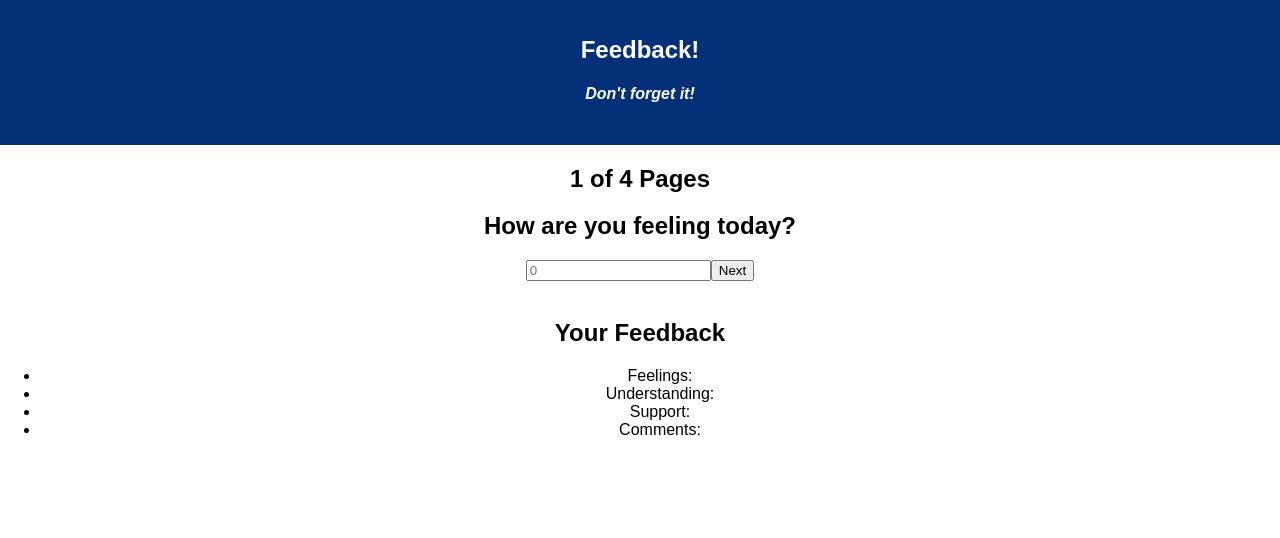
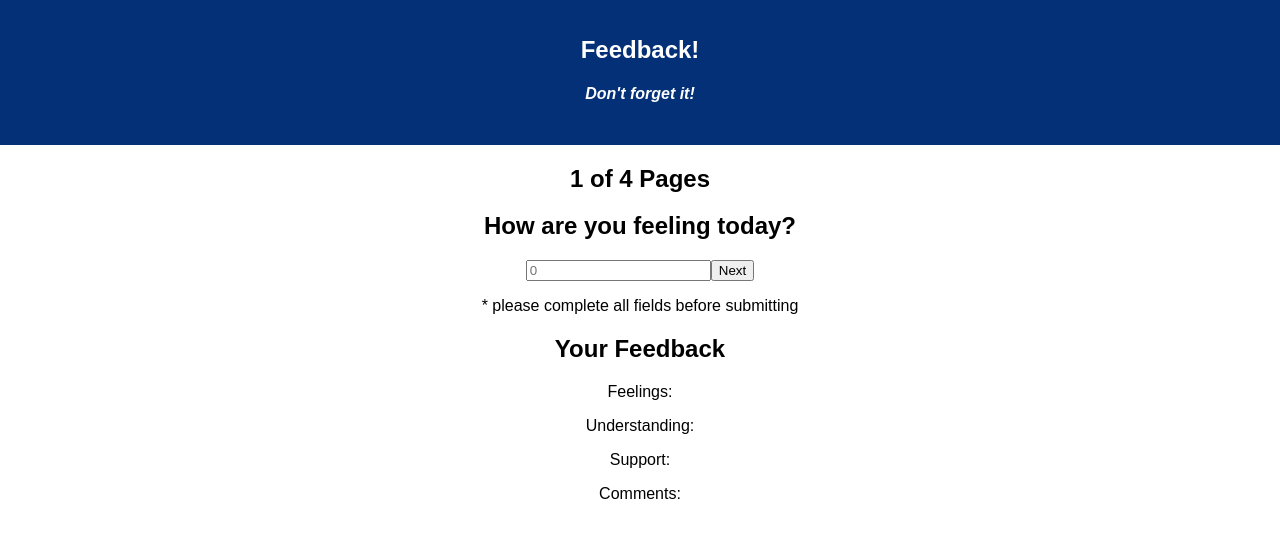
Before and after one commit to ryanmundy/weekend-challenge-5-feedback, a React (Create React App) app: page /#/ in a window 1280 px wide. Shown: the top 538 px of the page. Built offline with nearby package versions, Linux system fonts and the light colour scheme.

Commit message:
adds success page

```diff
--- a/src/components/App/App.js
+++ b/src/components/App/App.js
@@ -7,8 +7,10 @@ import StepTwo from '../StepTwo/StepTwo';
 import StepThree from '../StepThree/StepThree';
 import StepFour from '../StepFour/StepFour';
 import Review from '../Review/Review';
+import Success from '../Success/Success';
 
 class App extends Component {
+
   render() {
     return (
       <Router>
@@ -21,8 +23,9 @@ class App extends Component {
           <Route path="/2" exact component={StepTwo} />
           <Route path="/3" exact component={StepThree} />
           <Route path="/4" exact component={StepFour} />
-        <br/>
-        <Review/>
+          <Route path="/5" exact component={Success} />
+
+
 
       </div>
       </Router>
--- a/src/components/Review/Review.js
+++ b/src/components/Review/Review.js
@@ -3,7 +3,8 @@ import axios from 'axios';
 import { connect } from 'react-redux';
 
 class Review extends Component {
-    submitFeedback = () => {
+
+ submitFeedback = () => {
         const feeling = this.props.reduxStore.stepOneReducer.feeling;
         const understanding = this.props.reduxStore.stepTwoReducer.understanding;
         const support = this.props.reduxStore.stepThreeReducer.support;
@@ -18,12 +19,11 @@ class Review extends Component {
         axios.post('/feedback', objectToSend)
             .then(res => {
                 console.log('back from server with', res.data);
-
+                alert('Feedback successfully submitted!')
             }).catch(err => {
                 console.log('error in post:', err);
-            })
+         })
     }
-// }//end else
 
     render() {
         let submitButton;
@@ -31,19 +31,24 @@ class Review extends Component {
              this.props.reduxStore.stepThreeReducer.completed === true &&
              this.props.reduxStore.stepTwoReducer.completed === true &&
              this.props.reduxStore.stepOneReducer.completed === true){
-            submitButton = <button onClick={this.submitFeedback}>Submit Feedback</button>
+            submitButton = <button onClick={this.submitFeedback}>Submit</button>
+        }else{
+            submitButton = <p>* please complete all fields before submitting</p>
         }
+
 
         return (
             <div>
+                {submitButton}
                 <h2>Your Feedback</h2>
-                <ul>
-                    <li>Feelings: {this.props.reduxStore.stepOneReducer.feeling}</li>
-                    <li>Understanding: {this.props.reduxStore.stepTwoReducer.understanding}</li>
-                    <li>Support: {this.props.reduxStore.stepThreeReducer.support}</li>
-                    <li>Comments: {this.props.reduxStore.stepFourReducer.comments}</li>
-                </ul>
-                {submitButton}
+
+
+                    <p>Feelings: {this.props.reduxStore.stepOneReducer.feeling}</p>
+                    <p>Understanding: {this.props.reduxStore.stepTwoReducer.understanding}</p>
+                    <p>Support: {this.props.reduxStore.stepThreeReducer.support}</p>
+                    <p>Comments: {this.props.reduxStore.stepFourReducer.comments}</p>
+
+
             </div>
 
         );
--- a/src/components/StepFour/StepFour.js
+++ b/src/components/StepFour/StepFour.js
@@ -1,5 +1,6 @@
 import React, { Component } from 'react';
 import { connect } from 'react-redux';
+import Review from '../Review/Review';
 
 class StepFour extends Component {
     state = {
@@ -20,32 +21,9 @@ class StepFour extends Component {
             alert('please complete comments section')
         }else{
         this.props.dispatch({ type: "ADD_COMMENTS", payload: this.state })
+        this.props.history.push('/5');
         }
-        // this.props.history.push('/');
     }
-
-    // submitFeedback = () => {
-    //     const feeling = this.props.reduxStore.stepOneReducer.feeling;
-    //     const understanding = this.props.reduxStore.stepTwoReducer.understanding;
-    //     const support = this.props.reduxStore.stepThreeReducer.support;
-    //     const comments = this.props.reduxStore.stepFourReducer.comments;
-    //     let objectToSend = {
-    //         feeling: feeling,
-    //         understanding: understanding,
-    //         support: support,
-    //         comments: comments
-    //     }
-    //     console.log(objectToSend);
-
-
-    //     axios.post('/feedback', objectToSend)
-    //         .then(res => {
-    //             console.log('back from server with', res.data);
-
-    //         }).catch(err => {
-    //             console.log('error in post:', err);
-    //         })
-    // }
 
     render() {
         return (
@@ -54,7 +32,8 @@ class StepFour extends Component {
                 <h2>Any comments you want to leave?</h2>
                 <input type="text" placeholder="comments" onChange={this.handleCommentsChange}></input>
                 <button onClick={this.handleClick}>Next</button>
-                {/* <button onClick={this.submitFeedback}>Submit Feedback</button> */}
+                <br />
+                <Review />
             </div>
 
         );
--- a/src/components/StepOne/StepOne.js
+++ b/src/components/StepOne/StepOne.js
@@ -1,5 +1,6 @@
 import React, { Component } from 'react';
 import { connect } from 'react-redux';
+import Review from '../Review/Review';
 
 class StepOne extends Component {
     state = {
@@ -32,6 +33,8 @@ class StepOne extends Component {
                 <h2>How are you feeling today?</h2>
                 <input type="number" placeholder="0" onChange={this.handleFeelingChange}></input>
                 <button onClick={this.handleClick}>Next</button>
+                <br/>
+                <Review/>
             </div>
 
         );
--- a/src/components/StepThree/StepThree.js
+++ b/src/components/StepThree/StepThree.js
@@ -1,5 +1,6 @@
 import React, { Component } from 'react';
 import { connect } from 'react-redux';
+import Review from '../Review/Review';
 
 class StepThree extends Component {
     state = {
@@ -32,6 +33,8 @@ class StepThree extends Component {
                 <h2>How well are you being supported?</h2>
                 <input type="number" placeholder="0" onChange={this.handleSupportChange}></input>
                 <button onClick={this.handleClick}>Next</button>
+                <br/>
+                <Review/>
             </div>
 
         );
--- a/src/components/StepTwo/StepTwo.js
+++ b/src/components/StepTwo/StepTwo.js
@@ -1,5 +1,6 @@
 import React, { Component } from 'react';
 import { connect } from 'react-redux';
+import Review from '../Review/Review';
 
 class StepTwo extends Component {
     state = {
@@ -32,6 +33,8 @@ class StepTwo extends Component {
                 <h2>How well are you understanding the content?</h2>
                 <input type="number" placeholder="0" onChange={this.handleUnderstandingChange}></input>
                 <button onClick={this.handleClick}>Next</button>
+                <br/>
+                <Review/>
             </div>
 
         );
--- /dev/null
+++ b/src/components/Success/Success.js
@@ -0,0 +1,34 @@
+import React, { Component } from 'react';
+import { connect } from 'react-redux';
+import Review from '../Review/Review';
+
+class Success extends Component {
+
+state = {}
+
+newFeedback = () => {
+    this.props.history.push('/');
+}
+    render() {
+        return (
+            <div>
+               <h2>Success!</h2>
+               <h3>Thank you for completing your feedback!</h3>
+               <h3>Please click "submit" to confirm your feedback</h3>
+                <br />
+                <Review />
+               <button onClick={this.newFeedback}>Leave New Feedback</button>
+            </div>
+
+        );
+    }
+}
+
+const mapStateToProps = (reduxStore) => {
+    return ({
+        reduxStore
+    })
+}
+
+
+export default connect(mapStateToProps)(Success);
--- a/src/index.js
+++ b/src/index.js
@@ -6,6 +6,7 @@ import registerServiceWorker from './registerServiceWorker';
 import { createStore, combineReducers, applyMiddleware } from 'redux';
 import { Provider } from 'react-redux';
 import logger from 'redux-logger';
+
 
 const stepOneReducer = (state = {}, action) => {
     switch (action.type) {
```
